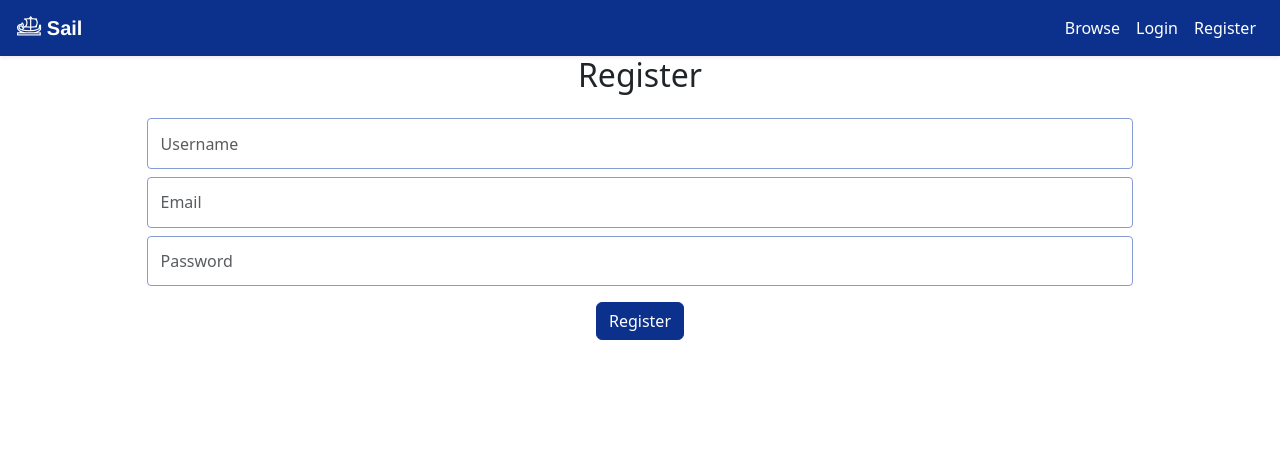
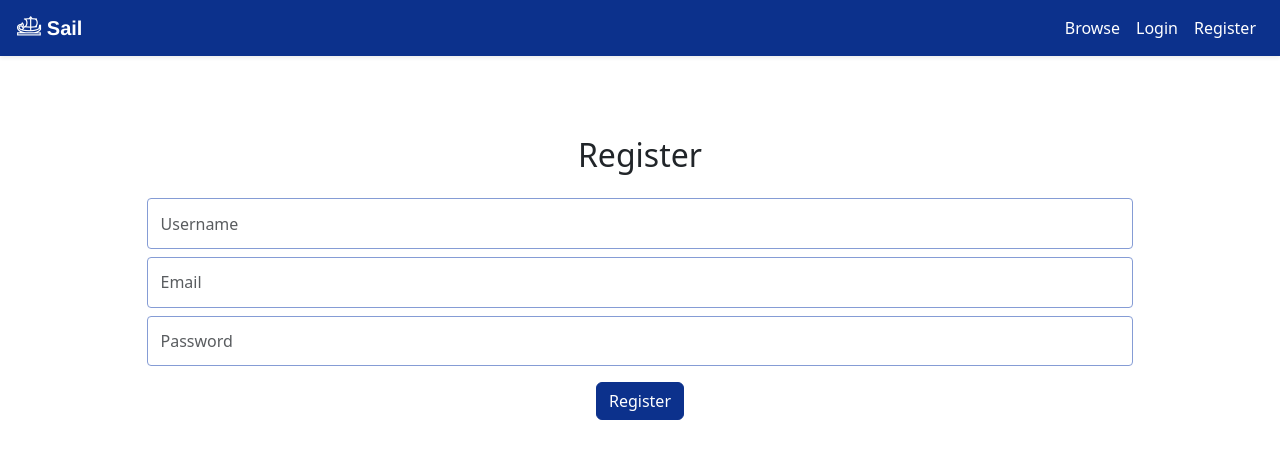
Before and after one commit to Noel-Lozano/SAIL, a Flask app: page /register in a window 1280 px wide. Shown: the top 459 px of the page. Run offline with Flask 3, Linux system fonts and the light colour scheme.

Commit message:
add space above register like login

```diff
--- a/app/templates/register.html
+++ b/app/templates/register.html
@@ -2,7 +2,7 @@
 {% block title %}Register{% endblock %}
 
 {% block content %}
-<h2 class="text-center mb-4">Register</h2>
+<h2 class="text-center mb-4" style="margin-top: 5rem;">Register</h2>
 
 <form method="POST" action="{{ url_for('register') }}">
   <div class="form-wrapper">
```
